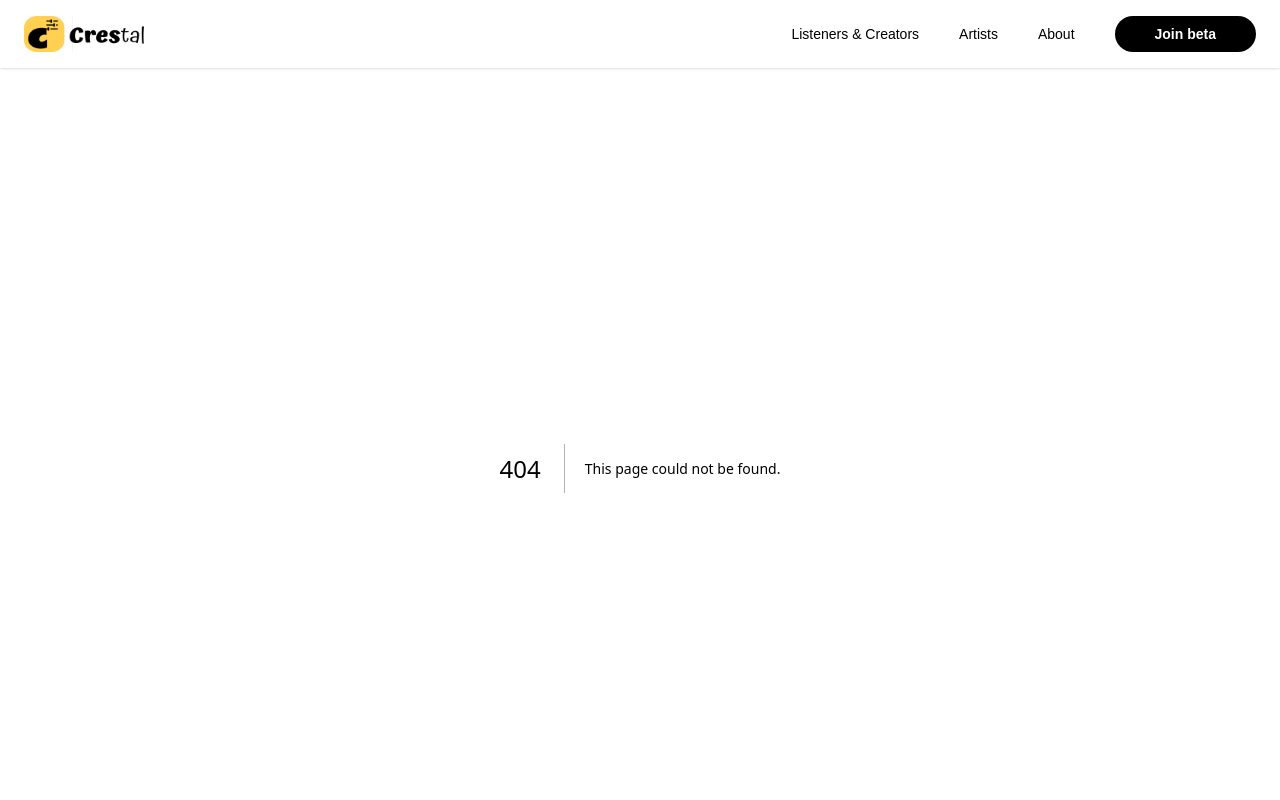
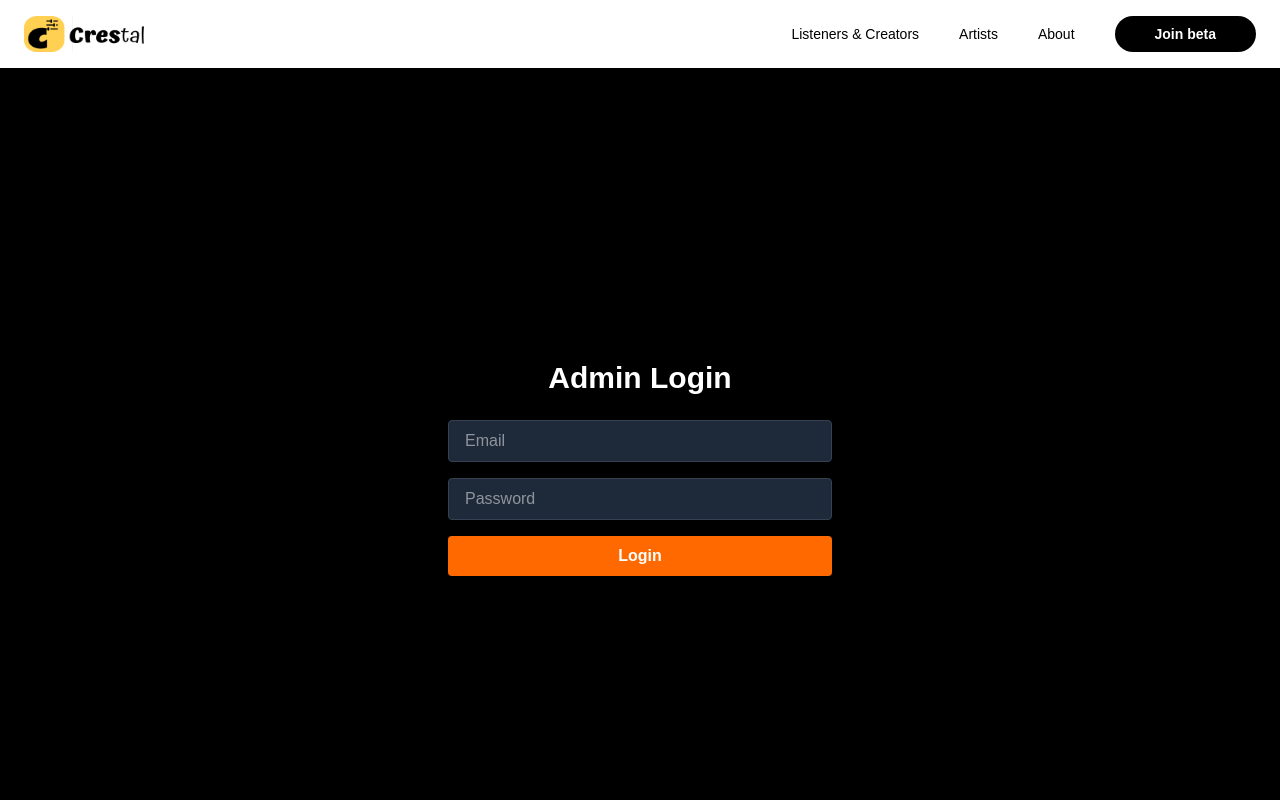
Before and after one commit to Mykol5/crestalwebsite, a Next.js app: page /admin in a window 1280 px wide. Before the commit this address had no page. Shown: the top 800 px of the page. Built offline with nearby package versions, Linux system fonts and the light colour scheme.

Commit message:
admin page updated commit

```diff
--- a/src/app/about/page.js
+++ b/src/app/about/page.js
@@ -5,7 +5,6 @@ import Image from "next/image";
 export default function AboutPage() {
   return (
     <>
-{/* 🎵 Section 1: "Your Music, Their Movement" - Now Full Width & Height */}
 <section className="relative w-full h-screen overflow-hidden">
   {/* Background Image */}
   <Image
@@ -21,39 +20,41 @@ export default function AboutPage() {
     <div className="absolute inset-0 bg-[radial-gradient(circle,rgba(255,165,0,0.2)_0%,rgba(9,9,11,0.7)_60%,rgba(9,9,11,1)_100%)] z-20" />
   </div>
 
-  {/* Headline Text - Now Above Bottom Image */}
+  {/* Headline Text */}
   <div className="absolute top-[20%] left-1/2 transform -translate-x-1/2 z-50 text-center px-4">
-    <h2 className="text-white text-4xl sm:text-5xl font-bold leading-snug">
-      Crestal is not a platform. <br />
-      It's a <span className="text-white-500">movement.</span>
+    <h2 className="text-white text-3xl sm:text-4xl font-bold leading-snug">
+      Crestal is not a platform. It's not a
+      <br />
+      <span className="text-white">movement.</span>
     </h2>
     <p className="text-sm sm:text-lg text-gray-300 mt-4">
       Music should rise because people love it—not because it's pushed on them.
     </p>
   </div>
 
-  {/* Bottom-Aligned Image (Now Smaller) */}
+  {/* Bottom-Aligned Image */}
   <div className="absolute bottom-0 left-1/2 transform -translate-x-1/2 z-30 w-full flex justify-center">
     <Image
       src="/bottomcircle.png"
       alt="Main Visual"
-      width={600}  // 👈 Reduced width
-      height={500} // 👈 Adjusted height
-      className="max-w-[600px] h-auto object-contain"
+      width={600}
+      height={500}
+      className="w-full max-w-[600px] sm:max-w-[600px] h-auto object-contain sm:mb-0 mb-[-40px]"
     />
   </div>
 
-  {/* Overlay Image at the Right Top of Bottom Image */}
-  <div className="absolute bottom-[35%] right-[15%] z-40">
+  {/* Overlay Image Positioned Near Bottom Image */}
+  <div className="absolute bottom-[35%] right-[10%] sm:right-[15%] z-40">
     <Image
       src="/musiciconz.png"
       alt="Overlay"
-      width={100}
-      height={100}
+      width={80}
+      height={80}
       className="object-contain"
     />
   </div>
 </section>
+
 
 
 
--- /dev/null
+++ b/src/app/admin/page.js
@@ -0,0 +1,77 @@
+// export default function AdminPage() {
+//     return (
+//       <main className="min-h-screen bg-black text-white flex flex-col items-center justify-center">
+//         <h1 className="text-4xl font-bold mb-4">Admin Dashboard</h1>
+//         <p className="text-gray-400">Only accessible at /admin</p>
+//       </main>
+//     );
+//   }
+
+
+
+'use client';
+import { useState } from 'react';
+import { useRouter } from 'next/navigation';
+
+export default function AdminPage() {
+  const [email, setEmail] = useState('');
+  const [password, setPassword] = useState('');
+  const [error, setError] = useState('');
+  const router = useRouter();
+
+  const handleLogin = async (e) => {
+    e.preventDefault();
+    setError('');
+
+    try {
+      const res = await fetch('/api/admin-login', {
+        method: 'POST',
+        headers: { 'Content-Type': 'application/json' },
+        body: JSON.stringify({ email, password }),
+      });
+
+      const data = await res.json();
+
+      if (!res.ok) {
+        throw new Error(data.error || 'Login failed');
+      }
+
+      // Store token locally if needed (e.g. for further API calls)
+      localStorage.setItem('adminToken', data.token);
+
+      // Navigate to admin dashboard
+      router.push('/admin/dashboard');
+    } catch (err) {
+      setError(err.message);
+    }
+  };
+
+  return (
+    <main className="min-h-screen bg-black text-white flex flex-col items-center justify-center px-4">
+      <h1 className="text-3xl font-bold mb-6">Admin Login</h1>
+      <form onSubmit={handleLogin} className="w-full max-w-sm space-y-4">
+        <input
+          type="email"
+          placeholder="Email"
+          value={email}
+          onChange={(e) => setEmail(e.target.value)}
+          className="w-full px-4 py-2 bg-gray-800 text-white border border-gray-700 rounded"
+        />
+        <input
+          type="password"
+          placeholder="Password"
+          value={password}
+          onChange={(e) => setPassword(e.target.value)}
+          className="w-full px-4 py-2 bg-gray-800 text-white border border-gray-700 rounded"
+        />
+        <button
+          type="submit"
+          className="w-full bg-orange-500 hover:bg-orange-600 text-white font-bold py-2 rounded"
+        >
+          Login
+        </button>
+        {error && <p className="text-red-400 text-sm mt-2">{error}</p>}
+      </form>
+    </main>
+  );
+}
```
